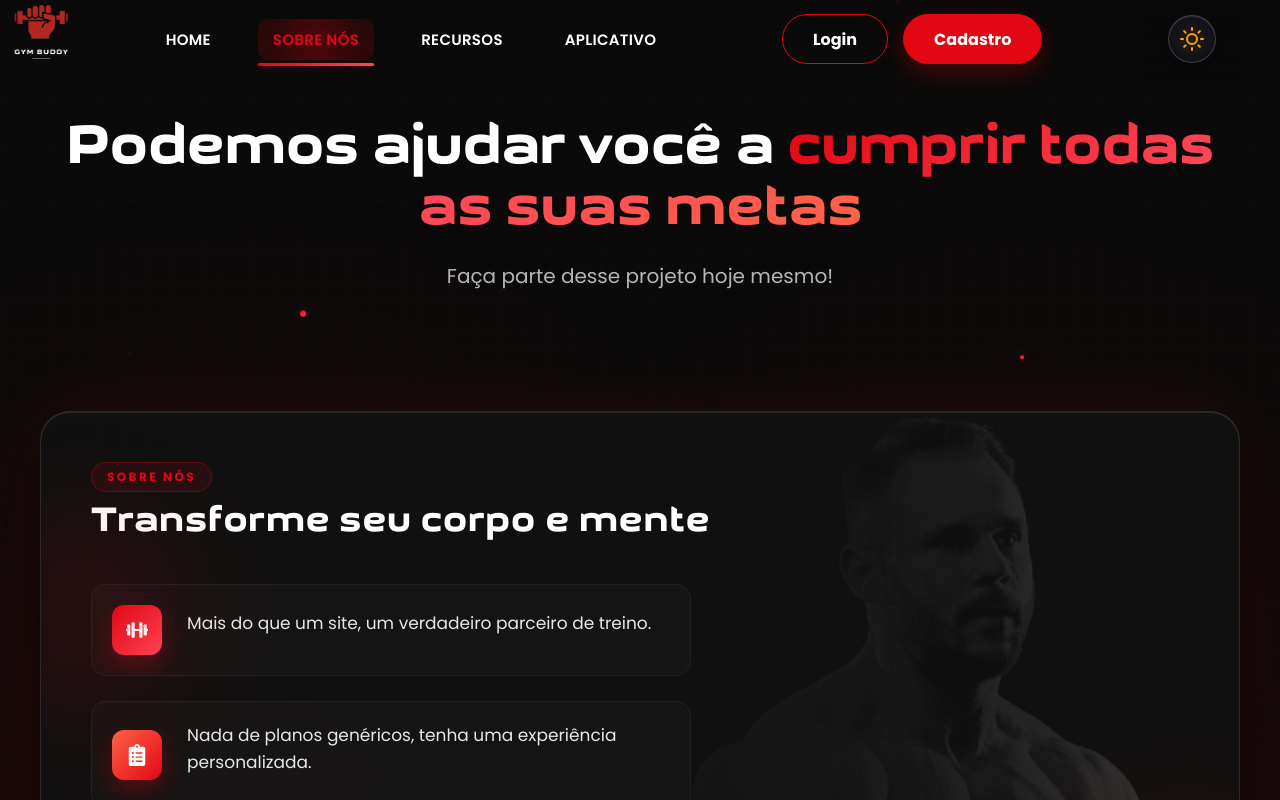
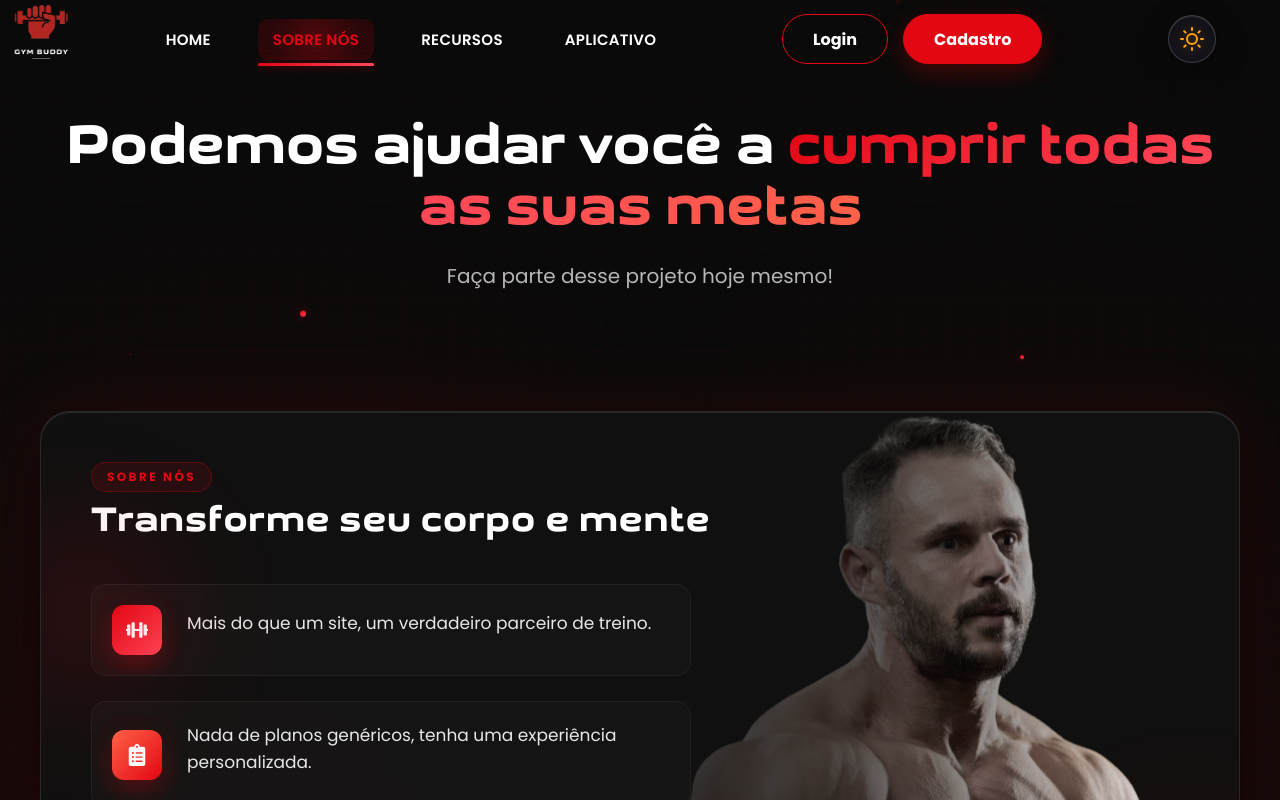
Before and after one commit to Pedrohenrique1309/Front-end_GYMBUDDY, a React (Vite) app: page /sobre in a window 1280 px wide. Shown: the top 800 px of the page. Built offline with nearby package versions, Linux system fonts and the light colour scheme; no server answers.

Commit message:
feat: sobrenos/modo claro completo

```diff
--- a/src/Componentes/SobreNos/GSAPVersion.tsx
+++ b/src/Componentes/SobreNos/GSAPVersion.tsx
@@ -535,6 +535,14 @@ const ModernCard = styled.div`
     0 0 80px rgba(227, 6, 19, 0.1);
   transform-style: preserve-3d;
   perspective: 1000px;
+
+  [data-theme="light"] & {
+    background: rgba(255, 255, 255, 0.96);
+    border: 1px solid rgba(227, 6, 19, 0.6);
+    box-shadow:
+      0 18px 40px rgba(0, 0, 0, 0.12),
+      0 0 0 1px rgba(227, 6, 19, 0.1);
+  }
 `
 
 const CardImageBackground = styled.div`
@@ -543,7 +551,7 @@ const CardImageBackground = styled.div`
   right: -10%;
   width: 70%;
   height: 140%;
-  opacity: 0.15;
+  opacity: 1.8;
   z-index: 0;
   will-change: transform;
   transition: all 0.5s ease;
@@ -558,7 +566,7 @@ const CardImageBackground = styled.div`
     height: 100%;
     object-fit: cover;
     object-position: center top;
-    filter: grayscale(100%) contrast(1.2);
+    filter: grayscale(45%) contrast(1.08);
     mask-image: linear-gradient(
       to left,
       rgba(0,0,0,1) 0%,
@@ -575,7 +583,7 @@ const CardImageBackground = styled.div`
   @media (max-width: 768px) {
     width: 100%;
     right: 0;
-    opacity: 0.08;
+    opacity: 0.16;
     top: -15%;
     height: 130%;
 
@@ -619,6 +627,10 @@ const HeaderTitle = styled.h2`
   color: var(--white);
   line-height: 1.2;
   margin: 0;
+
+  [data-theme="light"] & {
+    color: #111111;
+  }
 `
 
 const TextItemsGrid = styled.div`
@@ -644,6 +656,17 @@ const ModernTextItem = styled.div`
     background: rgba(255, 255, 255, 0.05);
     border-color: rgba(227, 6, 19, 0.3);
     box-shadow: 0 10px 30px rgba(227, 6, 19, 0.1);
+  }
+
+  [data-theme="light"] & {
+    background: rgba(0, 0, 0, 0.02);
+    border-color: rgba(0, 0, 0, 0.06);
+
+    &:hover {
+      background: rgba(227, 6, 19, 0.04);
+      border-color: rgba(227, 6, 19, 0.35);
+      box-shadow: 0 10px 30px rgba(227, 6, 19, 0.12);
+    }
   }
 `
 
@@ -722,6 +745,10 @@ const ItemText = styled.p`
   color: rgba(255, 255, 255, 0.9);
   font-weight: 400;
   margin: 0;
+
+  [data-theme="light"] & {
+    color: #222222;
+  }
 `
 
 const ItemBar = styled.div<{ gradient: string }>`
```
